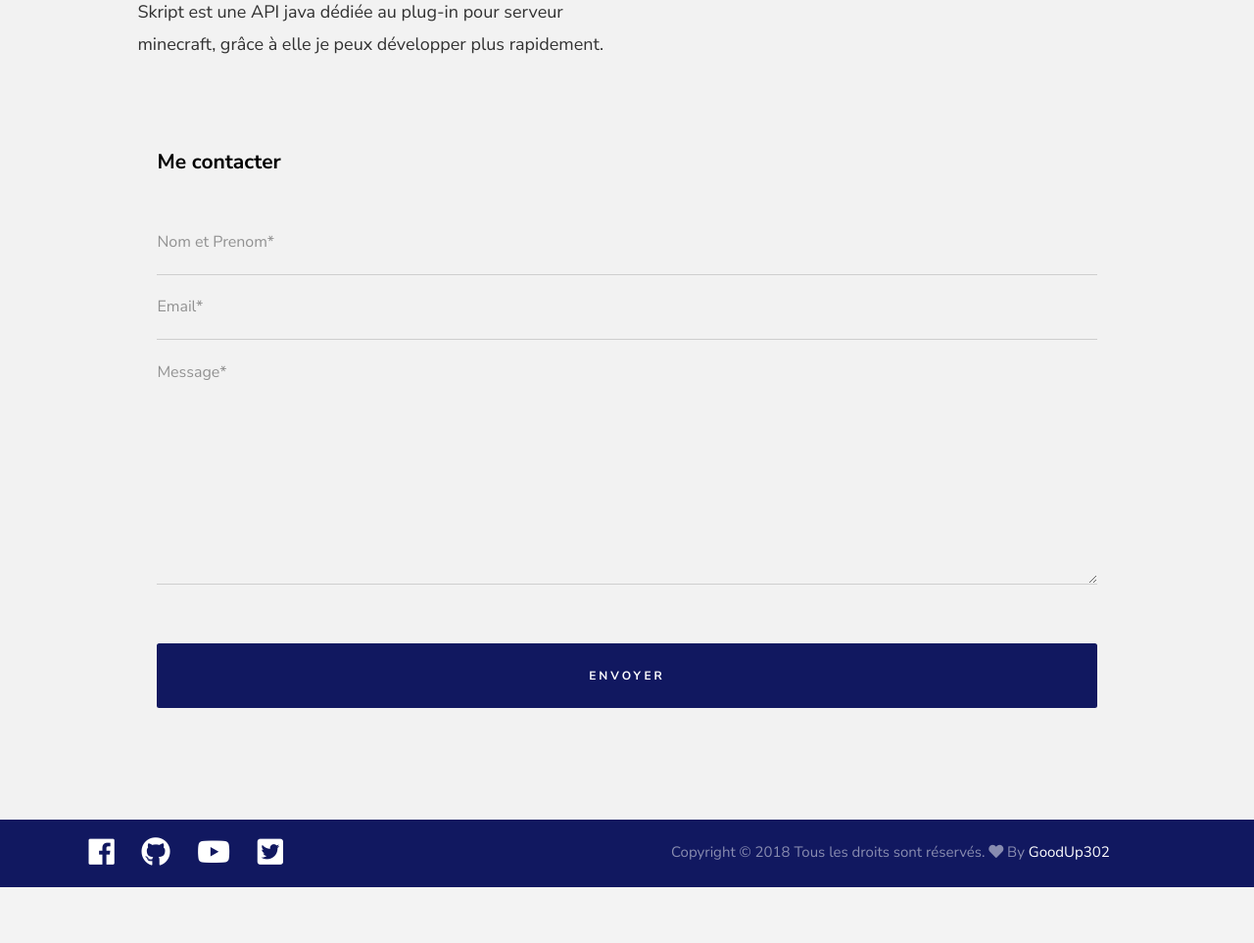
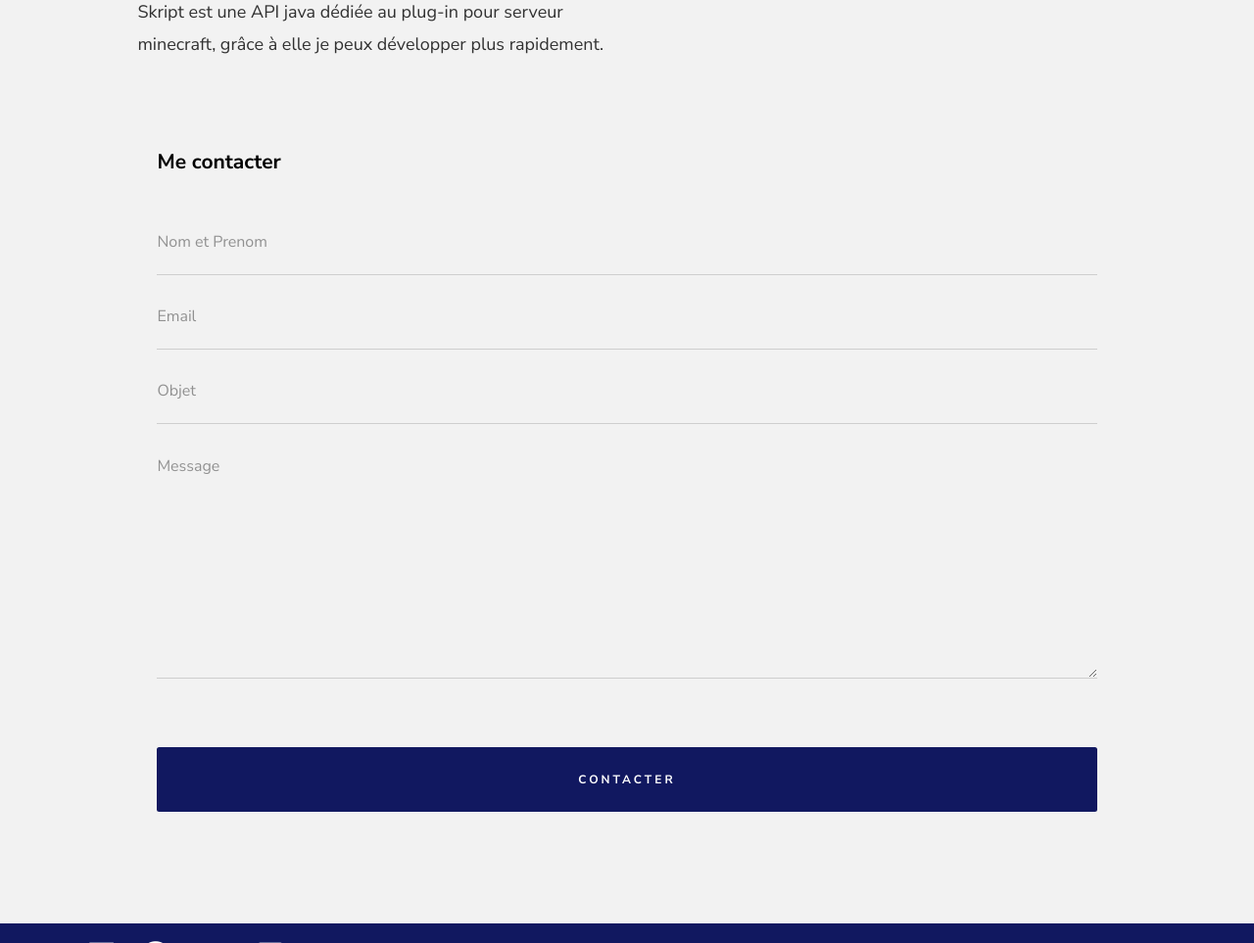
Before and after one commit to Goodup302/portfolio-blog, a PHP site: page / in a window 1280 px wide. Shown: the part 1571-2534 px from the top of the page at 98% size. Before the commit the page ends 2477 px from the top, so only its background shows below. Run offline with PHP 8.4, Linux system fonts and the light colour scheme; classes that the project's autoload settings leave out are loaded by file name; some libraries are stand-ins or nearby versions.

Commit message:
Finish Contact form but is not tested
Signed-off-by: Goodup302 <j.f0471430704@gmail.com>

```diff
--- a/app/Controller/AppController.php
+++ b/app/Controller/AppController.php
@@ -6,6 +6,7 @@ use Core\Controller\Controller;
 use \App;
 use Core\Config;
 use Core\Auth\DBAuth;
+use App\Form\ContactForm;
 
 class AppController extends Controller
 {
@@ -26,7 +27,11 @@ class AppController extends Controller
 
     public function home() {
         $this->setTitle('Accueil');
-        $this->twigRender('home');
+        $contactform = new ContactForm($_POST);
+        if ($contactform->isPost() && $contactform->isValid()) {
+            $contactform->sendMail();
+        }
+        $this->twigRender('home', compact('contactform'));
     }
 
     public function error404($error = null) {
--- a/app/Form/ContactForm.php
+++ b/app/Form/ContactForm.php
@@ -3,6 +3,7 @@ namespace App\Form;
 use Core\Form\PostForm;
 use Core\Form\InputType;
 use Core\Config;
+use Core\Form\Email;
 
 class ContactForm extends PostForm
 {
@@ -11,12 +12,26 @@ class ContactForm extends PostForm
     protected $inputModel = array(
         'username' => ['Nom et Prenom', InputType::TEXT],
         'email' => ['Email', InputType::EMAIL],
+        'objet' => ['Objet', InputType::TEXT],
         'message' => ['Message', InputType::TEXTAREA]
     );
 
     public function __construct($post) {parent::__construct($post);}
 
     public function sendMail() {
-
+        $receiver = Config::getInstance(CONFIG_FILE)->get('email');
+        $sender = $this->data['email'];
+        $objet = $this->data['objet'];
+        $name = $this->data['username'];
+        $content = $this->data['message'];
+        //
+        $message = '<p>Sujet : ' . $objet . '<br />';
+        $message .= 'Email : ' . $sender . '</p>';
+        $message .= '<p>' . htmlspecialchars($content) . '</p>';
+        $Mail = New Email($name.' vous contact', $sender);
+        $result = $Mail->SendMail($receiver, 'Contact de ' . $name, $message);
+        if ($result) {
+            $this->error_message = "Le mail n'a pas pu ètre envoyé";
+        }
     }
 }
--- a/app/views/home.twig
+++ b/app/views/home.twig
@@ -59,19 +59,7 @@
                     <form name="cForm" id="cForm" class="contact-form" method="post" action="">
                         <fieldset>
 
-                            <div>
-                                <input name="cName" id="cName" class="full-width" placeholder="Nom et Prenom*" value="" type="text" required>
-                            </div>
-
-                            <div class="form-field">
-                                <input name="cEmail" id="cEmail" class="full-width" placeholder="Email*" value="" type="text" required>
-                            </div>
-
-                            <div class="message form-field">
-                                <textarea name="cMessage" id="cMessage" class="full-width" placeholder="Message*" required></textarea>
-                            </div>
-
-                            <button type="submit" class="submit btn btn--primary btn--large full-width">Envoyer</button>
+                            {{ contactform.show() }}
 
                         </fieldset>
                     </form>
```
Also changed, not shown: core/Form/Email.php (added, +30 -0 lines).
